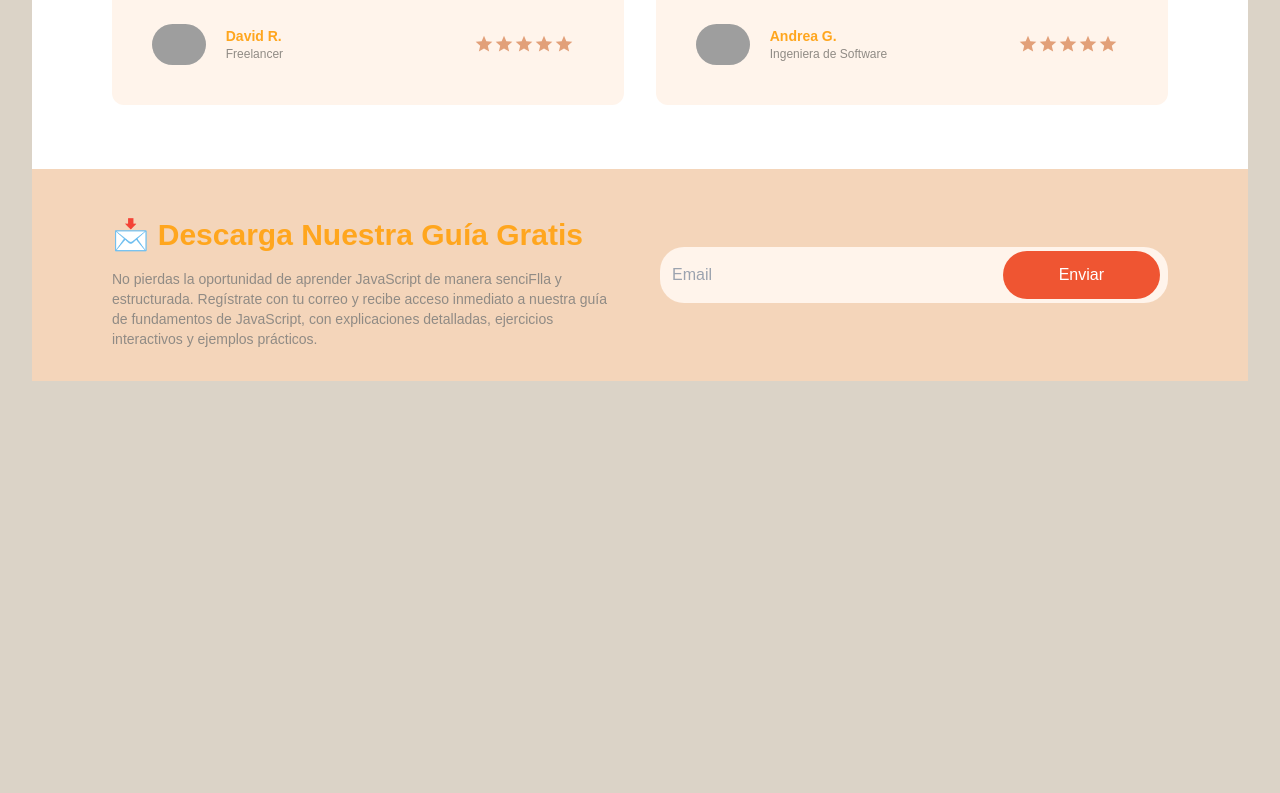
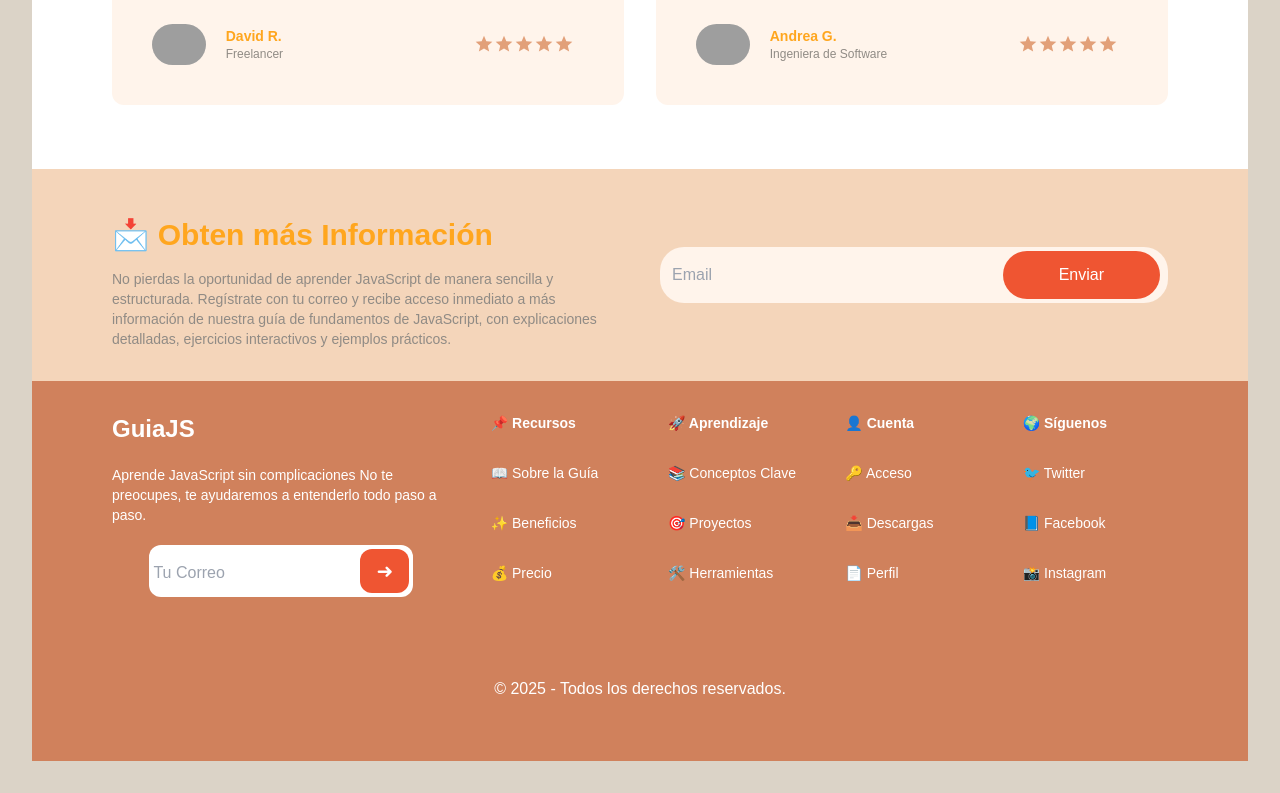
Before and after one commit to MTJonathan/landingbuho, a React (Vite) app: page / in a window 1280 px wide. Shown: the part 3068-3861 px from the top of the page. Before the commit the page ends 3481 px from the top, so only its background shows below. Built offline with nearby package versions, Linux system fonts and the light colour scheme; grey boxes are pictures that could not be loaded.

Commit message:
feat(footer): Footer Agregado

```diff
--- a/src/App.jsx
+++ b/src/App.jsx
@@ -5,6 +5,7 @@ import Features from "./components/Features/Features";
 import Action from "./components/Action/Action";
 import Testimonial from "./components/Testimonial/Testimonial";
 import Suscribe from "./components/Suscribe/Suscribe";
+import Footer from "./components/Footer/Footer";
 import "./assets/style/App.css";
 
 function App() {
@@ -17,6 +18,7 @@ function App() {
       <Action />
       <Testimonial />
       <Suscribe />
+      <Footer />
     </main>
   );
 }
--- /dev/null
+++ b/src/components/Footer/Footer.jsx
@@ -0,0 +1,52 @@
+import React from "react";
+
+const Footer = () => {
+  return (
+    <footer className="grid grid-cols-[0.5fr_1fr] bg-[#D0815C] py-8 px-20 gap-10 text-white">
+      <header>
+        <h2 className="text-2xl font-[900]">GuiaJS</h2>
+        <p className="my-5 text-sm">
+          Aprende JavaScript sin complicaciones No te preocupes, te ayudaremos a
+          entenderlo todo paso a paso.
+        </p>
+        <form className="flex justify-center">
+          <label className="bg-white rounded-xl p-1">
+            <input className="bg-transparent outline-none text-black" type="email" placeholder="Tu Correo" required />
+            <button className="bg-[#ef5532] py-2 px-4 text-xl rounded-xl text-white" type="submit">➜</button>
+          </label>
+        </form>
+      </header>
+
+      <div className="grid grid-cols-4 gap-8">
+        <ul className="grid gap-4 text-sm">
+          <h3 className="font-[900]">📌 Recursos</h3>
+          <li>📖 Sobre la Guía</li>
+          <li>✨ Beneficios</li>
+          <li>💰 Precio</li>
+        </ul>
+        <ul className="grid gap-4 text-sm">
+          <h3 className="font-[900]">🚀 Aprendizaje</h3>
+          <li>📚 Conceptos Clave</li>
+          <li>🎯 Proyectos</li>
+          <li>🛠️ Herramientas</li>
+        </ul>
+        <ul className="grid gap-4 text-sm">
+          <h3 className="font-[900]">👤 Cuenta</h3>
+          <li>🔑 Acceso</li>
+          <li>📥 Descargas</li>
+          <li>📄 Perfil</li>
+        </ul>
+        <ul className="grid gap-4 text-sm">
+          <h3 className="font-[900]">🌍 Síguenos</h3>
+          <li>🐦 Twitter</li>
+          <li>📘 Facebook</li>
+          <li>📸 Instagram</li>
+        </ul>
+      </div>
+
+      <p className="col-span-2 text-center mt-10 mb-7">© 2025 - Todos los derechos reservados.</p>
+    </footer>
+  );
+};
+
+export default Footer;
--- a/src/components/Suscribe/Suscribe.jsx
+++ b/src/components/Suscribe/Suscribe.jsx
@@ -2,20 +2,27 @@ const Suscribe = () => {
   return (
     <section className="grid grid-cols-2 bg-[#F4D5BA] py-8 px-20 gap-10">
       <header>
-        <h2 class="text-3xl text-[#ffa61e] font-[700] my-4">
-          📩 Descarga Nuestra Guía Gratis
+        <h2 class="text-3xl text-[#ffa61e] font-[900] my-4">
+          📩 Obten más Información
         </h2>
         <p className="text-[#908b85] text-sm">
-          No pierdas la oportunidad de aprender JavaScript de manera senciFlla y
-          estructurada. Regístrate con tu correo y recibe acceso inmediato a
-          nuestra guía de fundamentos de JavaScript, con explicaciones
-          detalladas, ejercicios interactivos y ejemplos prácticos.
+          No pierdas la oportunidad de aprender JavaScript de manera sencilla y
+          estructurada. Regístrate con tu correo y recibe acceso inmediato a más
+          información de nuestra guía de fundamentos de JavaScript, con
+          explicaciones detalladas, ejercicios interactivos y ejemplos
+          prácticos.
         </p>
       </header>
       <form className="grid place-items-center">
         <label className="flex bg-[#FFF4EB] py-1 pl-3 pr-2 rounded-3xl w-full">
-          <input className="bg-transparent w-full outline-none" type="email" placeholder="Email" />
-          <button className="bg-[#ef5532] py-3 px-14 rounded-3xl text-white">Enviar</button>
+          <input
+            className="bg-transparent w-full outline-none"
+            type="email"
+            placeholder="Email"
+          />
+          <button className="bg-[#ef5532] py-3 px-14 rounded-3xl text-white">
+            Enviar
+          </button>
         </label>
       </form>
     </section>
```
